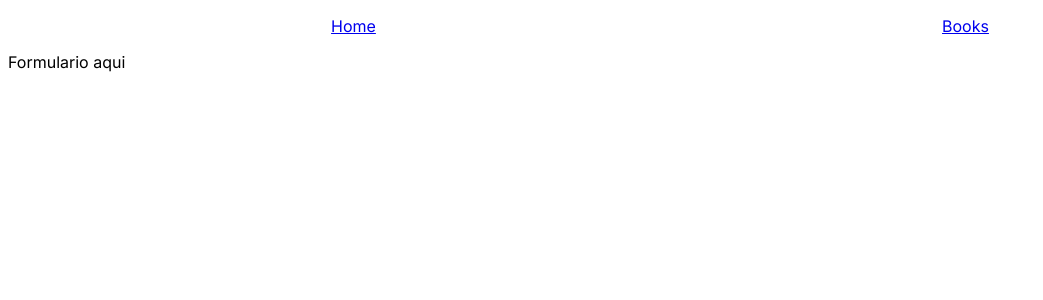
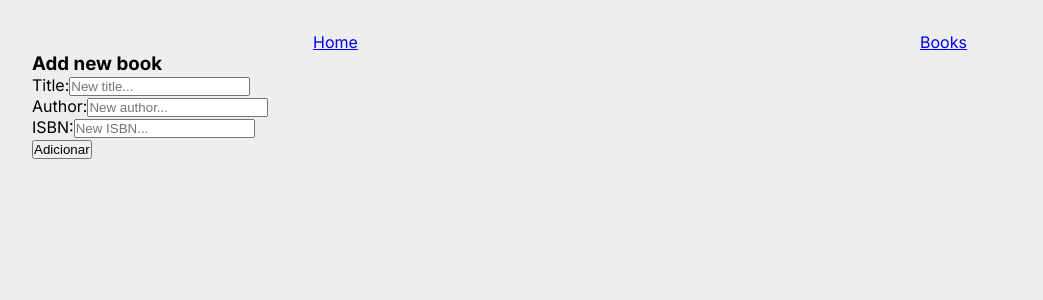
Before and after one commit to Jose-Caldas/challenge-api-front-next13, a Next.js app: page /form in a window 1280 px wide. Shown: the top 300 px of the page, without its empty margins (0-1043 px from the left). Built offline with nearby package versions, Linux system fonts and the light colour scheme.

Commit message:
feat: add api and initial fetch

```diff
--- a/src/api.ts
+++ b/src/api.ts
@@ -3,7 +3,21 @@ import { IBook } from "./types/book";
 const baseUrl = "http://localhost:3333";
 
 export const getAllBooks = async (): Promise<IBook[]> => {
-  const response = await fetch(`${baseUrl}/books`);
+  const response = await fetch(`${baseUrl}/books`, {
+    cache: "no-store",
+  });
   const { books } = await response.json();
   return books;
 };
+
+export const addBook = async (book: IBook): Promise<IBook> => {
+  const response = await fetch(`${baseUrl}/books`, {
+    method: "POST",
+    headers: {
+      "Content-Type": "application/json",
+    },
+    body: JSON.stringify(book),
+  });
+  const newBook = await response.json();
+  return newBook;
+};
--- a/src/app/books/Book.module.css
+++ b/src/app/books/Book.module.css
@@ -6,4 +6,5 @@
   display: flex;
   align-items: center;
   justify-content: space-between;
+  margin: 2rem 0;
 }
--- a/src/app/form/page.tsx
+++ b/src/app/form/page.tsx
@@ -1,5 +1,10 @@
+import FormBook from "@/components/FormBook";
 import React from "react";
 
 export default async function Form() {
-  return <div>Formulario aqui</div>;
+  return (
+    <div>
+      <FormBook />
+    </div>
+  );
 }
--- a/src/app/globals.css
+++ b/src/app/globals.css
@@ -1,3 +1,15 @@
+* {
+  margin: 0;
+  padding: 0;
+  box-sizing: border-box;
+}
+
+body,
+html {
+  background-color: #eee;
+  padding: 1rem;
+}
+
 .nav {
   display: flex;
   list-style: none;
--- /dev/null
+++ b/src/components/FormBook.tsx
@@ -0,0 +1,70 @@
+"use client";
+import React, { FormEventHandler, useState } from "react";
+import Modal from "./Modal";
+import { addBook } from "@/api";
+
+const FormBook = () => {
+  const [modalOpen, setModalOpen] = useState(false);
+  const [newTitleValue, setNewTitleValue] = useState<string>("");
+  const [newAuthorValue, setNewAuthorValue] = useState<string>("");
+  const [newIsbnValue, setNewIsbnValue] = useState<string>("");
+
+  const handleSubmit: FormEventHandler<HTMLFormElement> = async (e) => {
+    e.preventDefault();
+    await addBook({
+      title: newTitleValue,
+      author: newAuthorValue,
+      isbnNumber: Number(newIsbnValue),
+    });
+    setNewTitleValue("");
+    setNewAuthorValue("");
+    setNewIsbnValue("");
+  };
+
+  return (
+    <div>
+      <form onSubmit={handleSubmit}>
+        <h3>Add new book</h3>
+        <div>
+          <div>
+            <label htmlFor="title">Title:</label>
+            <input
+              type="tex"
+              name="title"
+              id="title"
+              placeholder="New title..."
+              value={newTitleValue}
+              onChange={(e) => setNewTitleValue(e.target.value)}
+            />
+          </div>
+          <div>
+            <label htmlFor="author">Author:</label>
+            <input
+              type="tex"
+              name="author"
+              id="author"
+              placeholder="New author..."
+              value={newAuthorValue}
+              onChange={(e) => setNewAuthorValue(e.target.value)}
+            />
+          </div>
+          <div>
+            <label htmlFor="isbn">ISBN:</label>
+            <input
+              type="number"
+              name="isbn"
+              id="isbn"
+              placeholder="New ISBN..."
+              value={newIsbnValue}
+              onChange={(e) => setNewIsbnValue(e.target.value)}
+            />
+          </div>
+        </div>
+        <button onClick={() => setModalOpen(true)}>Adicionar</button>
+      </form>
+      <Modal modalOpen={modalOpen} setOpenModal={setModalOpen} />
+    </div>
+  );
+};
+
+export default FormBook;
--- /dev/null
+++ b/src/components/Modal.tsx
@@ -0,0 +1,21 @@
+import React from "react";
+
+interface ModalProps {
+  modalOpen: boolean;
+  setOpenModal: (open: boolean) => boolean | void;
+}
+
+const Modal = ({ modalOpen, setOpenModal }: ModalProps) => {
+  return (
+    <>
+      {modalOpen && (
+        <div>
+          <h1>Livro adicionado com sucesso!</h1>
+          <h2 onClick={() => setOpenModal(false)}>Fechar</h2>
+        </div>
+      )}
+    </>
+  );
+};
+
+export default Modal;
--- a/src/types/book.ts
+++ b/src/types/book.ts
@@ -1,6 +1,6 @@
 export interface IBook {
-  _id: string;
+  _id?: string;
   title: string;
   author: string;
-  isbnnumber: number;
+  isbnNumber: number;
 }
```
Also changed, not shown: src/app/books/page.tsx (+8 -3 lines), src/components/Book.module.css (added, +12 -0 lines), src/components/Book.tsx (added, +23 -0 lines).
